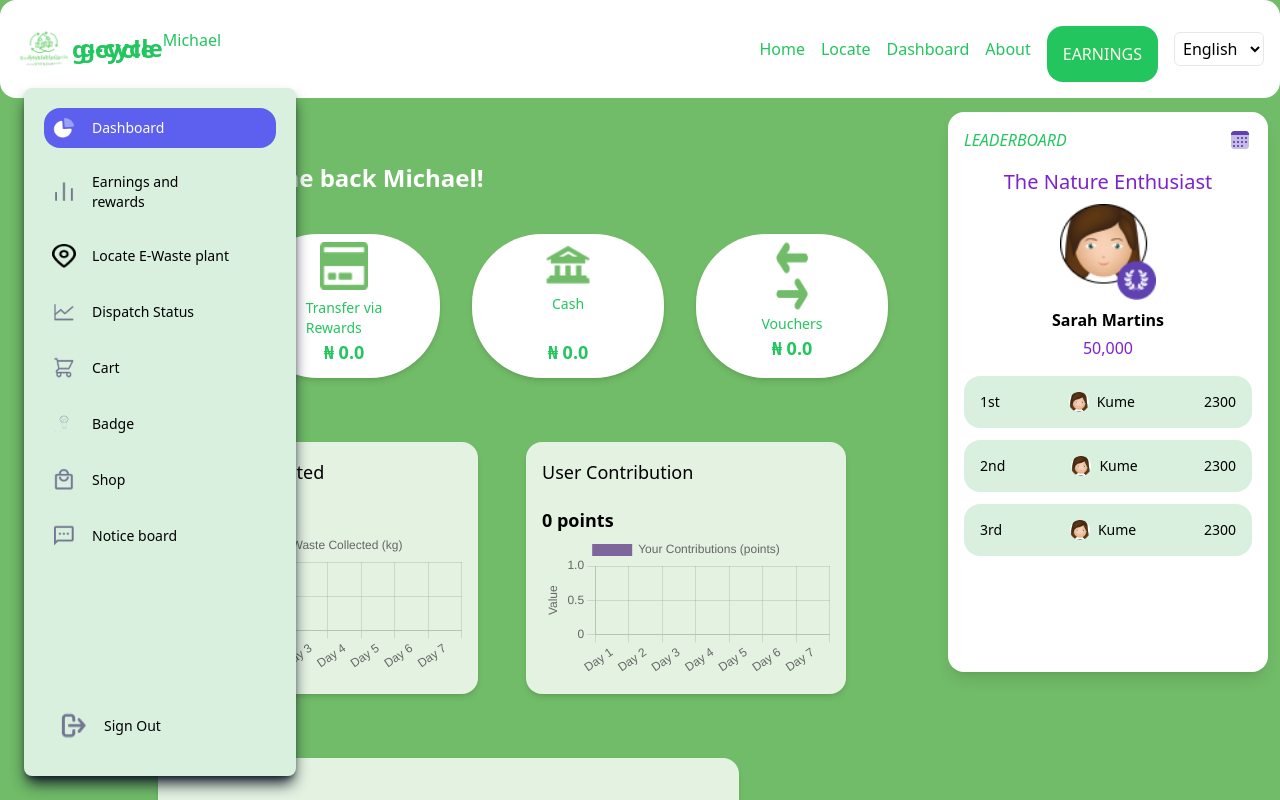
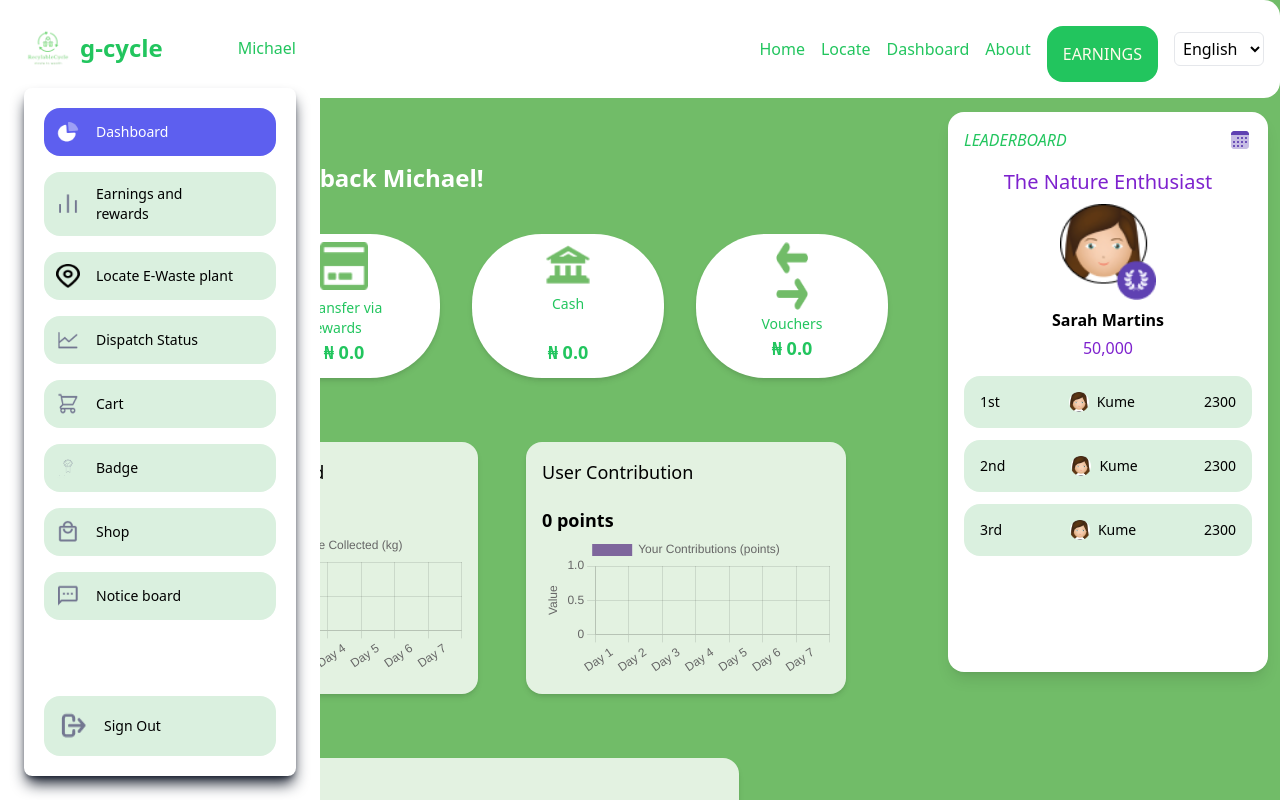
Before and after one commit to dark-royal/recycle, a React (Create React App) app: page /dashboard in a window 1280 px wide. Shown: the top 800 px of the page. Built offline with nearby package versions, Linux system fonts and the light colour scheme; no server answers; some icons are missing.

Commit message:
Merge remote-tracking branch 'origin/homey' into homey
# Conflicts:
#	src/Pages/LogIn/index.jsx
#	src/Pages/SignUp/index.jsx

```diff
--- a/src/Components/dashboard/sidebar/DSidebar.jsx
+++ b/src/Components/dashboard/sidebar/DSidebar.jsx
@@ -36,23 +36,25 @@ const DSidebar = () => {
 
             {/* Sidebar */}
             <div
-                className={`fixed top-0 left-0 h-full w-80 p-6 bg-transparent flex flex-col z-40 transform transition-transform duration-300 ease-in-out ${
+                className={`fixed top-0 left-0 h-full w-80 p-6 bg-transparent flex flex-col z-40 transform transition-transform duration-300 ease-in-out sidebar ${
                     isOpen ? "translate-x-0" : "-translate-x-full"
-                } md:translate-x-0 md:left-0 md:flex`}
+                } md:translate-x-0 md:left-0 md:flex md:bg-white`}
             >
                 {/* Hide the "g-cycle" text and logo when the sidebar is open */}
                 {!isOpen && (
-                    <div className="flex items-center mb-4">
-                        <img src={logo} alt="logo" className="w-8 h-8 md:w-12 md:h-12"/>
-                        <h4 className="text-green-500 font-bold text-xl ml-2 md:text-2xl">g-cycle</h4>
-                        <p className="text-green-500 mb-4 text-sm md:text-base">Michael</p>
+                    <div className="flex items-center justify-between mb-4">
+                        <div className="flex items-center">
+                            <img src={logo} alt="logo" className="w-8 h-8 md:w-12 md:h-12"/>
+                            <h4 className="text-green-500 font-bold text-xl ml-2 md:text-2xl">g-cycle</h4>
+                        </div>
+                        <p className="text-green-500 text-sm md:text-base">Michael</p>
                     </div>
                 )}
-                <div className="flex flex-col flex-grow bg-ash rounded-lg p-3 md:p-5 shadow-lg shadow-gray-900">
+                <div className="flex flex-col flex-grow bg-ash rounded-lg p-3 md:p-5 shadow-lg shadow-gray-900 md:bg-transparent">
                     <div className="flex flex-col gap-2 md:gap-4 flex-grow">
                         <NavLink
                             to="/dashboard"
-                            className="flex items-center gap-2 md:gap-4 w-full p-2 bg-customBlue text-white rounded-lg md:rounded-2xl hover:bg-green-300 hover:text-black transition-colors duration-300"
+                            className="flex items-center gap-2 md:gap-4 w-full p-3 bg-customBlue text-white rounded-lg md:rounded-2xl hover:bg-green-300 hover:text-black transition-colors duration-300"
                         >
                             <img
                                 src={logo2}
@@ -66,7 +68,7 @@ const DSidebar = () => {
                         <NavLink
                             to="/earnings"
                             className={({ isActive }) =>
-                                `flex items-center gap-2 md:gap-4 w-full p-2 rounded-lg md:rounded-2xl transition-colors duration-300 ${
+                                `flex items-center gap-2 md:gap-4 w-full p-3 rounded-lg md:rounded-2xl transition-colors duration-300 ${
                                     isActive
                                         ? "bg-green-300 text-black"
                                         : "bg-ash text-black hover:bg-green-200 hover:text-black"
@@ -79,7 +81,7 @@ const DSidebar = () => {
                         <NavLink
                             to="/size"
                             className={({ isActive }) =>
-                                `flex items-center gap-2 md:gap-4 w-full p-2 rounded-lg md:rounded-2xl transition-colors duration-300 ${
+                                `flex items-center gap-2 md:gap-4 w-full p-3 rounded-lg md:rounded-2xl transition-colors duration-300 ${
                                     isActive
                                         ? "bg-green-300 text-black"
                                         : "bg-ash text-black hover:bg-green-200 hover:text-black"
@@ -92,7 +94,7 @@ const DSidebar = () => {
                         <NavLink
                             to="/dispatch"
                             className={({ isActive }) =>
-                                `flex items-center gap-2 md:gap-4 w-full p-2 rounded-lg md:rounded-2xl transition-colors duration-300 ${
+                                `flex items-center gap-2 md:gap-4 w-full p-3 rounded-lg md:rounded-2xl transition-colors duration-300 ${
                                     isActive
                                         ? "bg-green-300 text-black"
                                         : "bg-ash text-black hover:bg-green-200 hover:text-black"
@@ -105,7 +107,7 @@ const DSidebar = () => {
                         <NavLink
                             to="/cart"
                             className={({ isActive }) =>
-                                `flex items-center gap-2 md:gap-4 w-full p-2 rounded-lg md:rounded-2xl transition-colors duration-300 ${
+                                `flex items-center gap-2 md:gap-4 w-full p-3 rounded-lg md:rounded-2xl transition-colors duration-300 ${
                                     isActive
                                         ? "bg-green-300 text-black"
                                         : "bg-ash text-black hover:bg-green-200 hover:text-black"
@@ -118,7 +120,7 @@ const DSidebar = () => {
                         <NavLink
                             to="/badge"
                             className={({ isActive }) =>
-                                `flex items-center gap-2 md:gap-4 w-full p-2 rounded-lg md:rounded-2xl transition-colors duration-300 ${
+                                `flex items-center gap-2 md:gap-4 w-full p-3 rounded-lg md:rounded-2xl transition-colors duration-300 ${
                                     isActive
                                         ? "bg-green-300 text-black"
                                         : "bg-ash text-black hover:bg-green-200 hover:text-black"
@@ -131,7 +133,7 @@ const DSidebar = () => {
                         <NavLink
                             to="/registerWaste"
                             className={({ isActive }) =>
-                                `flex items-center gap-2 md:gap-4 w-full p-2 rounded-lg md:rounded-2xl transition-colors duration-300 ${
+                                `flex items-center gap-2 md:gap-4 w-full p-3 rounded-lg md:rounded-2xl transition-colors duration-300 ${
                                     isActive
                                         ? "bg-green-300 text-black"
                                         : "bg-ash text-black hover:bg-green-200 hover:text-black"
@@ -144,7 +146,7 @@ const DSidebar = () => {
                         <NavLink
                             to="/notice"
                             className={({ isActive }) =>
-                                `flex items-center gap-2 md:gap-4 w-full p-2 rounded-lg md:rounded-2xl transition-colors duration-300 ${
+                                `flex items-center gap-2 md:gap-4 w-full p-3 rounded-lg md:rounded-2xl transition-colors duration-300 ${
                                     isActive
                                         ? "bg-green-300 text-black"
                                         : "bg-ash text-black hover:bg-green-200 hover:text-black"
@@ -158,7 +160,7 @@ const DSidebar = () => {
                     <NavLink
                         to="/signup"
                         className={({ isActive }) =>
-                            `flex gap-2 md:gap-3 items-center mt-auto p-2 md:p-3 rounded-lg md:rounded-2xl transition-colors duration-300 ${
+                            `flex gap-2 md:gap-3 items-center mt-auto p-3 md:p-3 rounded-lg md:rounded-2xl transition-colors duration-300 ${
                                 isActive
                                     ? "bg-green-300 text-black"
                                     : "bg-ash text-black hover:bg-green-200 hover:text-black"
```
